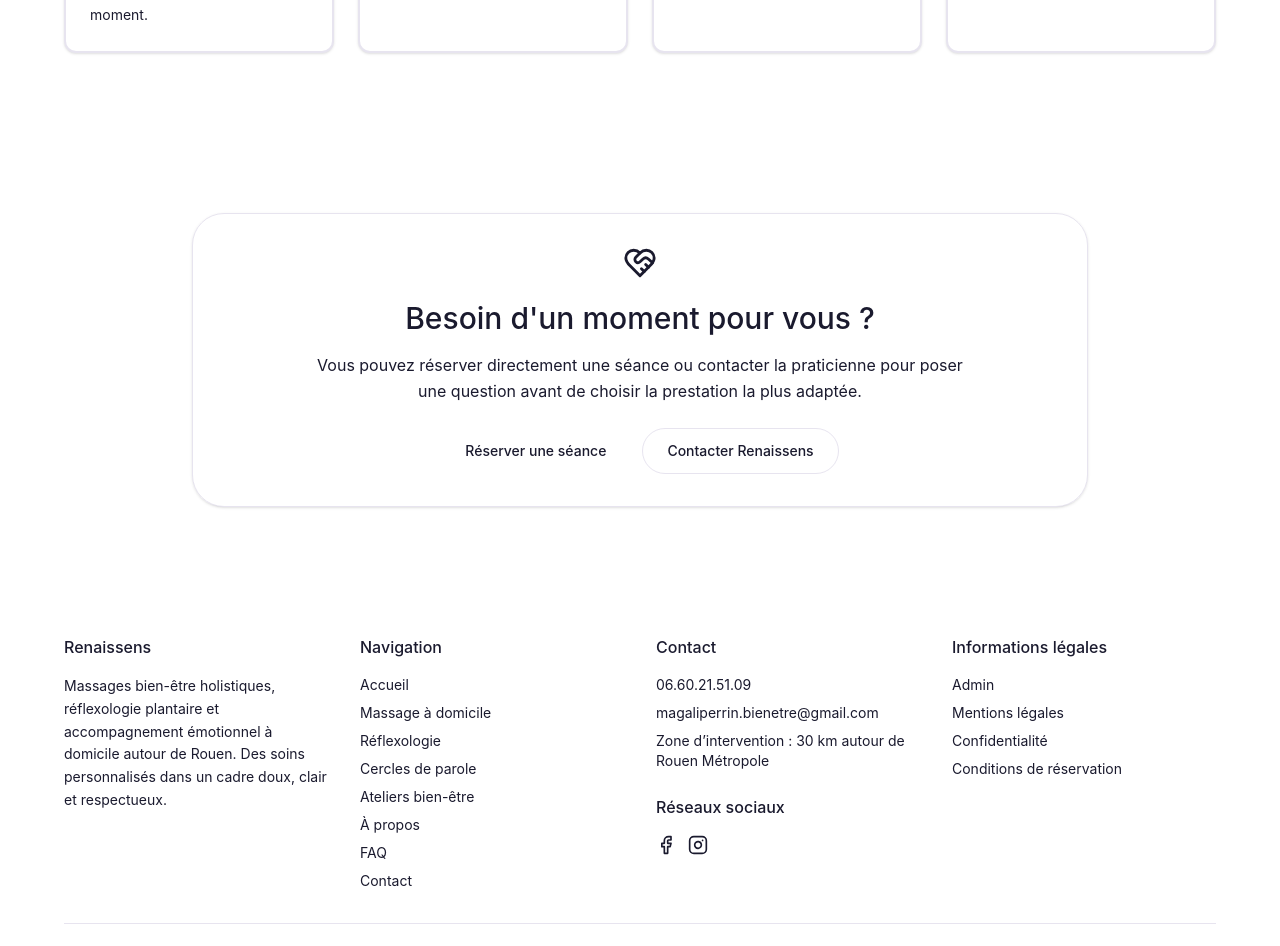
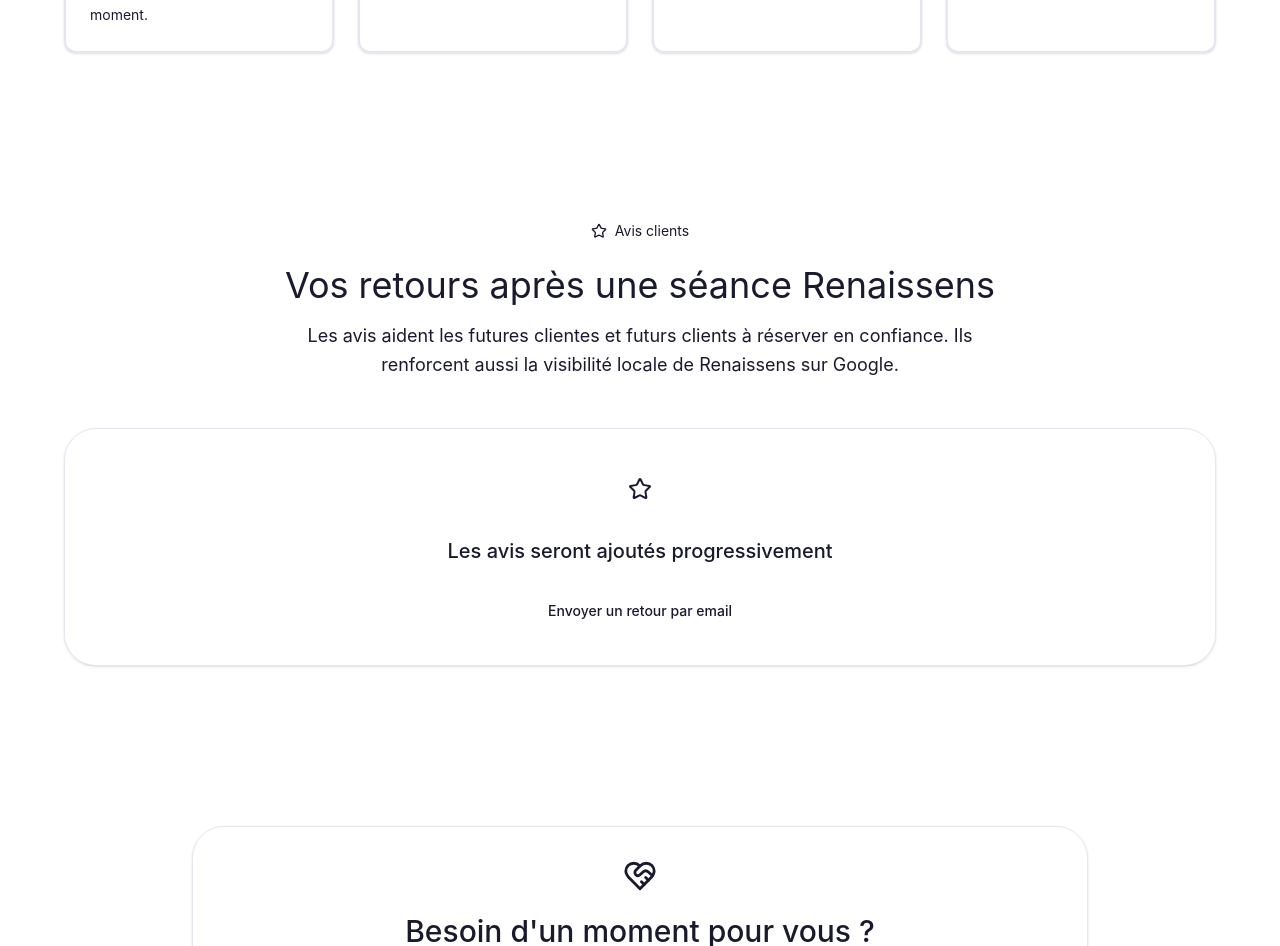
Before and after one commit to GoatDRyan/massage, a React (Vite) app: page / in a window 1280 px wide. Shown: the part 2920-3866 px from the top of the page. Built offline with nearby package versions, Linux system fonts and the light colour scheme.

Commit message:
review maj

```diff
--- a/src/app/components/Reviews.jsx
+++ b/src/app/components/Reviews.jsx
@@ -43,9 +43,6 @@
                 <Star size={24} />
               </div>
               <h3 className="text-xl font-medium text-foreground">Les avis seront ajoutés progressivement</h3>
-              <p className="mx-auto mt-3 max-w-2xl text-sm leading-relaxed text-foreground/70">
-                Pour rester crédible, cette section n’affiche pas de faux témoignages. Les retours clients pourront être ajoutés après accord ou reliés directement à la fiche Google Business Profile.
-              </p>
               <div className="mt-6 flex flex-col items-center justify-center gap-3 sm:flex-row">
                 {isGoogleReviewConfigured ? (
                   <a
--- a/src/app/pages/HomePage.jsx
+++ b/src/app/pages/HomePage.jsx
@@ -76,6 +76,7 @@
       </section>
       <PersonalStory />
       <Testimonials />
+      <Reviews />
 
       <section className="bg-gradient-to-br from-primary/5 to-secondary/5 py-20">
         <div className="container mx-auto px-4">
```
